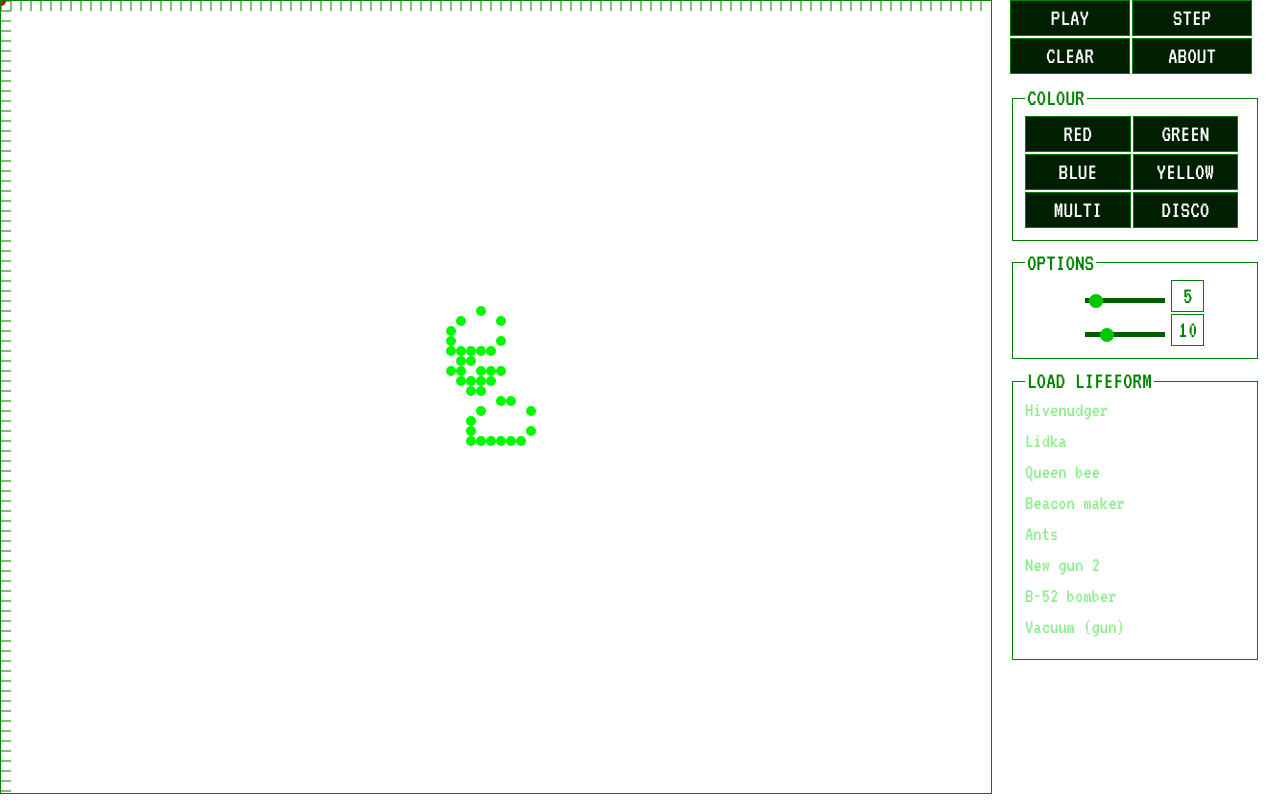
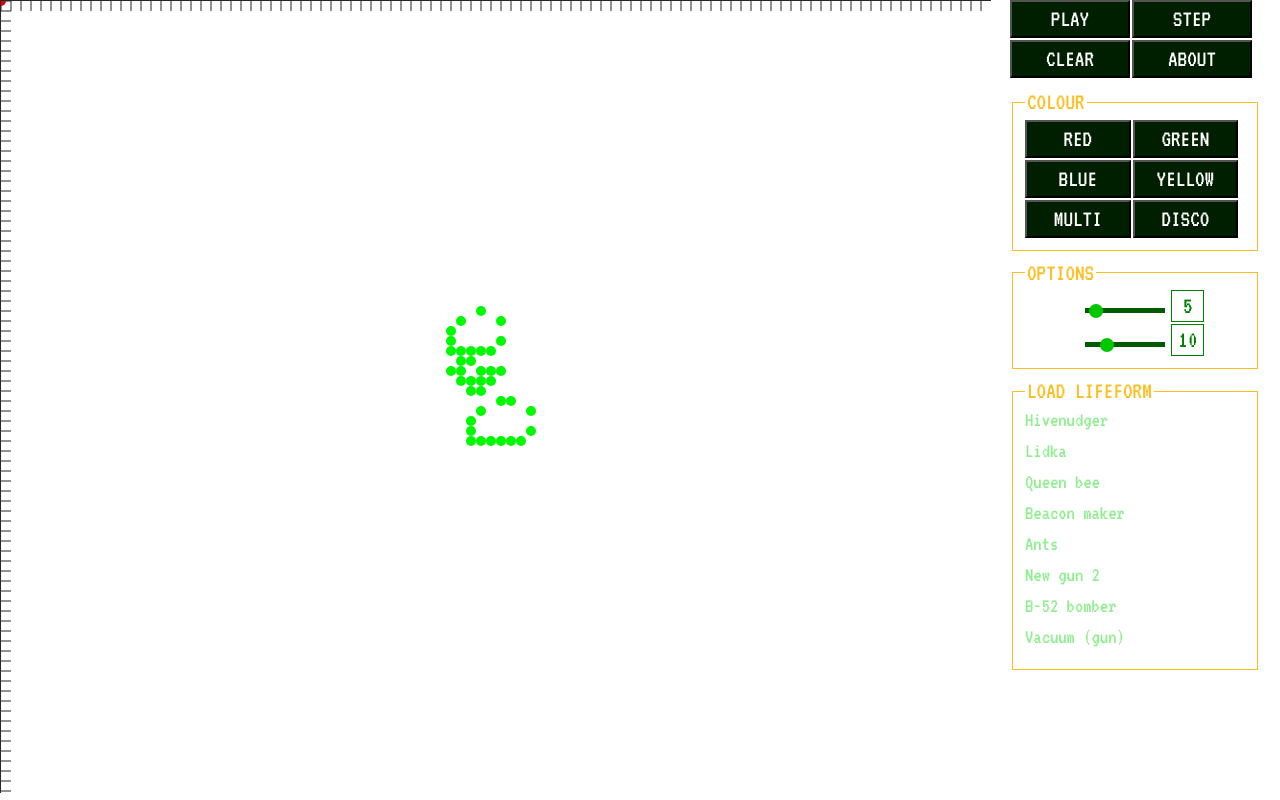
Before and after one commit to MatthewPageUK/js-conway-life, a plain HTML site: page mjp-demo.html in a window 1280 px wide. Drawn offline with Linux system fonts and the light colour scheme.

Commit message:
Mjp demo

```diff
--- a/css/mjp-demo.css
+++ b/css/mjp-demo.css
@@ -19,7 +19,8 @@ canvas {
 	top: 0px;
 	left: 0px;
 	z-index: 1000;
-	border: 1px solid green;
+	border-top: 1px solid #27272a;
+	border-left: 1px solid #27272a;
 }
 header {
 	position: absolute;
@@ -55,7 +56,6 @@ button {
 	font-size: 1.5rem;
 	color: white;
 	text-transform: uppercase;
-	border: 1px solid green;
 	padding: 5px 5px;
 	margin: 0 2px 2px 0;
 	background-color: rgb(0,30,0);
@@ -73,11 +73,12 @@ button:disabled {
 }
 fieldset {
 	margin-top: 10px;
-	border: 1px solid green;
+	border: 1px solid #fbbf24;
 }
 legend {
 	font-size: 1.5rem;
 	text-transform: uppercase;
+	color: #fbbf24;
 }
 span.label {
 	display: inline-block;
--- a/mjp-demo.html
+++ b/mjp-demo.html
@@ -101,7 +101,7 @@
 			draw() {
 				this.groundCTX.clearRect(0, 0, this.ground.width, this.ground.height);
 				/* Draw grid */
-				this.groundCTX.strokeStyle = "green";
+				this.groundCTX.strokeStyle = "#27272a";
 				this.groundCTX.beginPath();
 				for(let i = 0; i < Math.max(myConway.width, myConway.height); i += 1) {
 					this.groundCTX.moveTo(i * this.settings.size.value, 0);
```
